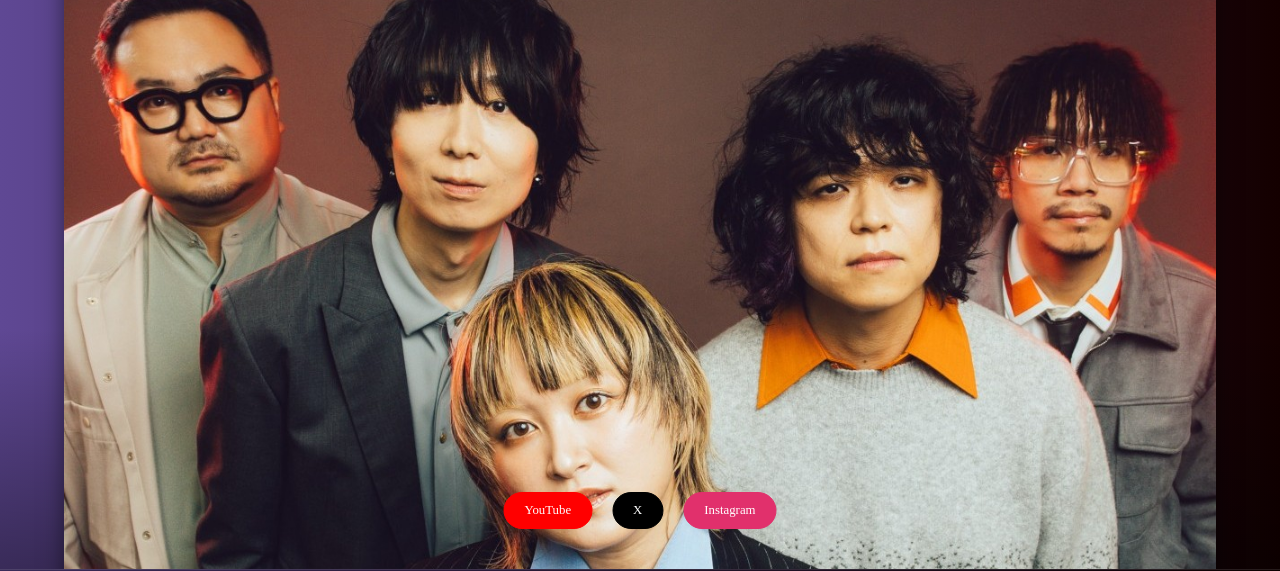
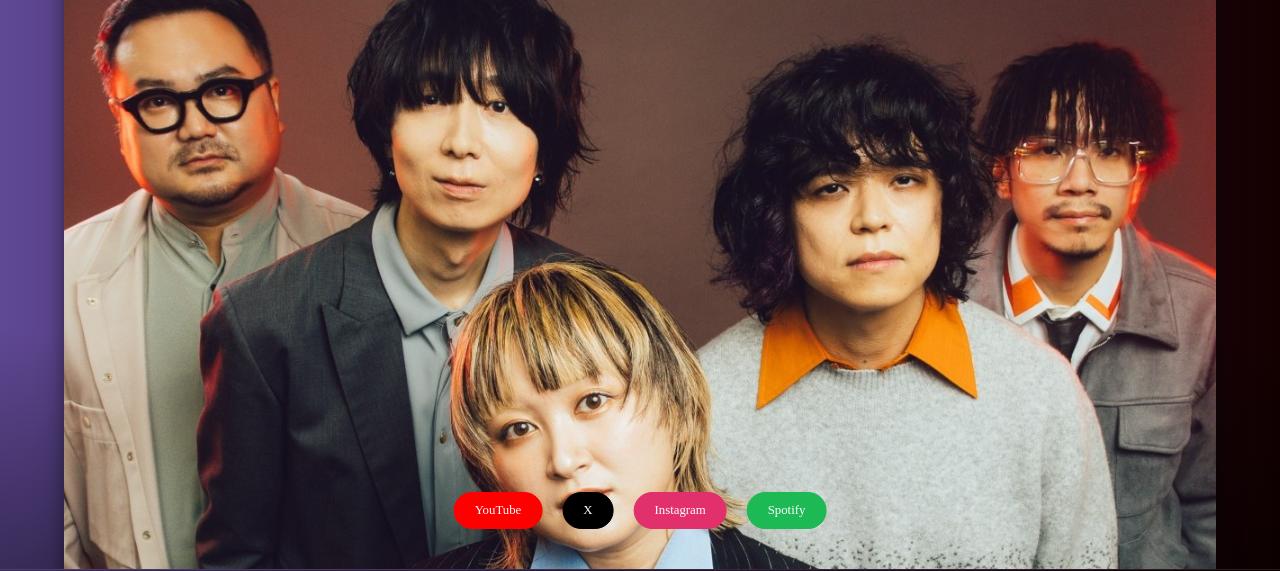
Before and after one commit to shots-gintha/raisanpe-zi, a plain HTML site: page index.html in a window 1280 px wide. Shown: the part 231-802 px from the top of the page. Drawn offline with Linux system fonts and the light colour scheme.

Commit message:
spotify追加

```diff
--- a/index.html
+++ b/index.html
@@ -26,6 +26,7 @@
             <a href="https://www.youtube.com/@raisan_official" target="_blank">YouTube</a>
             <a href="https://twitter.com/raisan_official" target="_blank">X</a>
             <a href="https://www.instagram.com/raisan_official" target="_blank">Instagram</a>
+            <a href="https://open.spotify.com/intl-ja/artist/6s47v81SP75AAu01joweqx" target="_blank">Spotify</a>
         </div>
     </div>
 
--- a/style.css
+++ b/style.css
@@ -123,6 +123,11 @@ nav ul li a {
 .main-sns-links a:nth-child(3) { /* Instagram: ピンク */
     background-color: #e1306c;
     border-color: #e1306c;
+}
+
+.main-sns-links a:nth-child(4) { /* Spotify: 緑 */
+    background-color: #1db954;
+    border-color: #1db954;
 }
 
 .main-sns-links a:hover {
```
